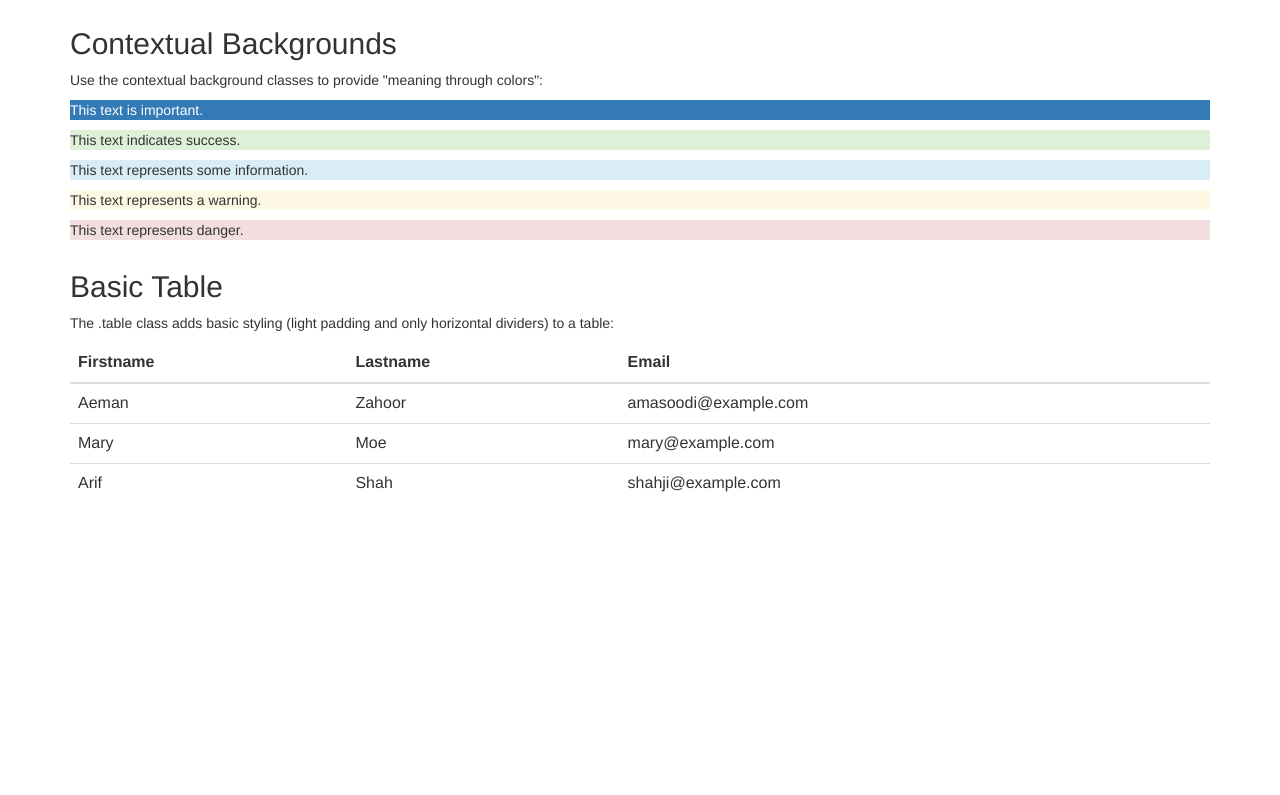
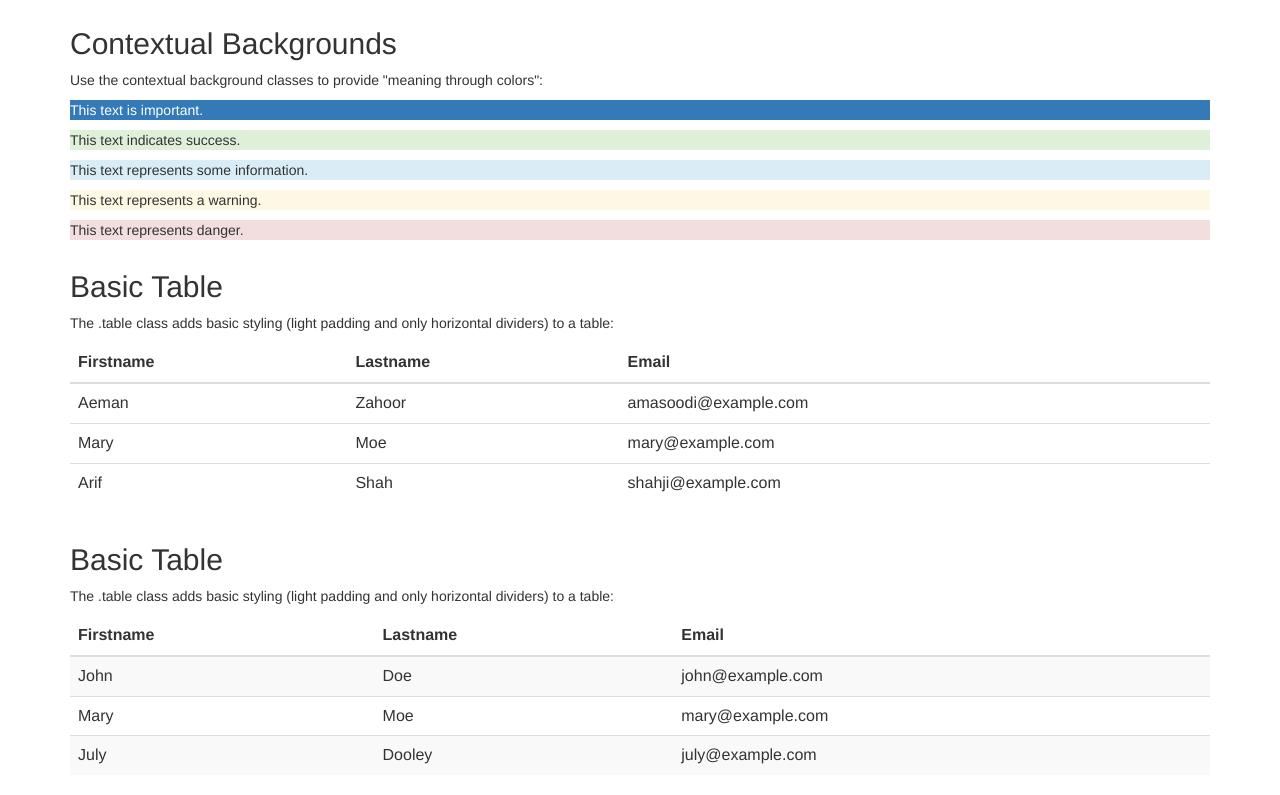
Before and after one commit to aemanmasoodi/bootstrap, a plain HTML site: page index.html in a window 1280 px wide. Shown: the part 1387-2182 px from the top of the page. Before the commit the page ends 1910 px from the top, so only its background shows below. Drawn offline with nearby package versions, Linux system fonts and the light colour scheme.

Commit message:
Table-striped

```diff
--- a/index.html
+++ b/index.html
@@ -115,6 +115,36 @@ line breaks.
     </tbody>
   </table>
 </div>
+<div class="container">
+  <h2>Basic Table</h2>
+  <p>The .table class adds basic styling (light padding and only horizontal dividers) to a table:</p>
+  <table class="table table-striped">
+    <thead>
+      <tr>
+        <th>Firstname</th>
+        <th>Lastname</th>
+        <th>Email</th>
+      </tr>
+    </thead>
+    <tbody>
+      <tr>
+        <td>John</td>
+        <td>Doe</td>
+        <td>john@example.com</td>
+      </tr>
+      <tr>
+        <td>Mary</td>
+        <td>Moe</td>
+        <td>mary@example.com</td>
+      </tr>
+      <tr>
+        <td>July</td>
+        <td>Dooley</td>
+        <td>july@example.com</td>
+      </tr>
+    </tbody>
+  </table>
+</div>
 
   </body>
 </html>
```
